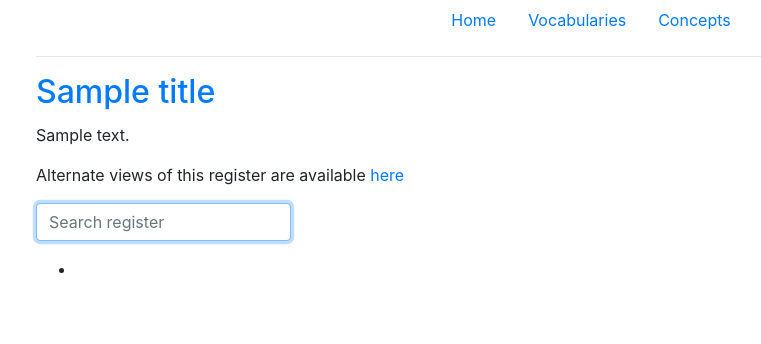
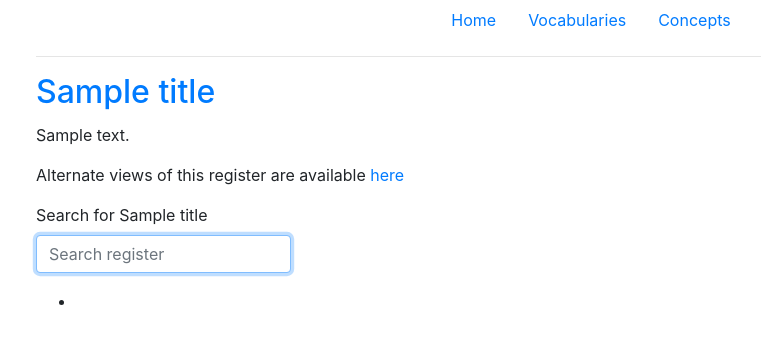
Before and after one commit to ternaustralia/vocview, a Python web app: template templates/register.html in a window 1280 px wide. Shown: the top 344 px of the page, without its empty margins (49-810 px from the left). Run offline with Jinja, Linux system fonts and the light colour scheme; the template is opened without the code that fills it: most values are stand-ins (such as "Sample title", 1, 10 or a date in 2020); some libraries are stand-ins or nearby versions.

Commit message:
Label for search

```diff
--- a/templates/register.html
+++ b/templates/register.html
@@ -14,7 +14,7 @@
 
     <form style="max-width: 255px;" action="{{ request.base_url }}" method="get">
         <div class="form-group">
-            <label for="search" hidden>Search</label>
+            <label for="search">Search for {{ title }}</label>
             <input type="text" name="search" class="form-control" id="search" aria-describedby="search-help" placeholder="Search register" autofocus>
             <small id="search-help" class="form-text text-muted" hidden>Search for items in this register.</small>
         </div>
```
